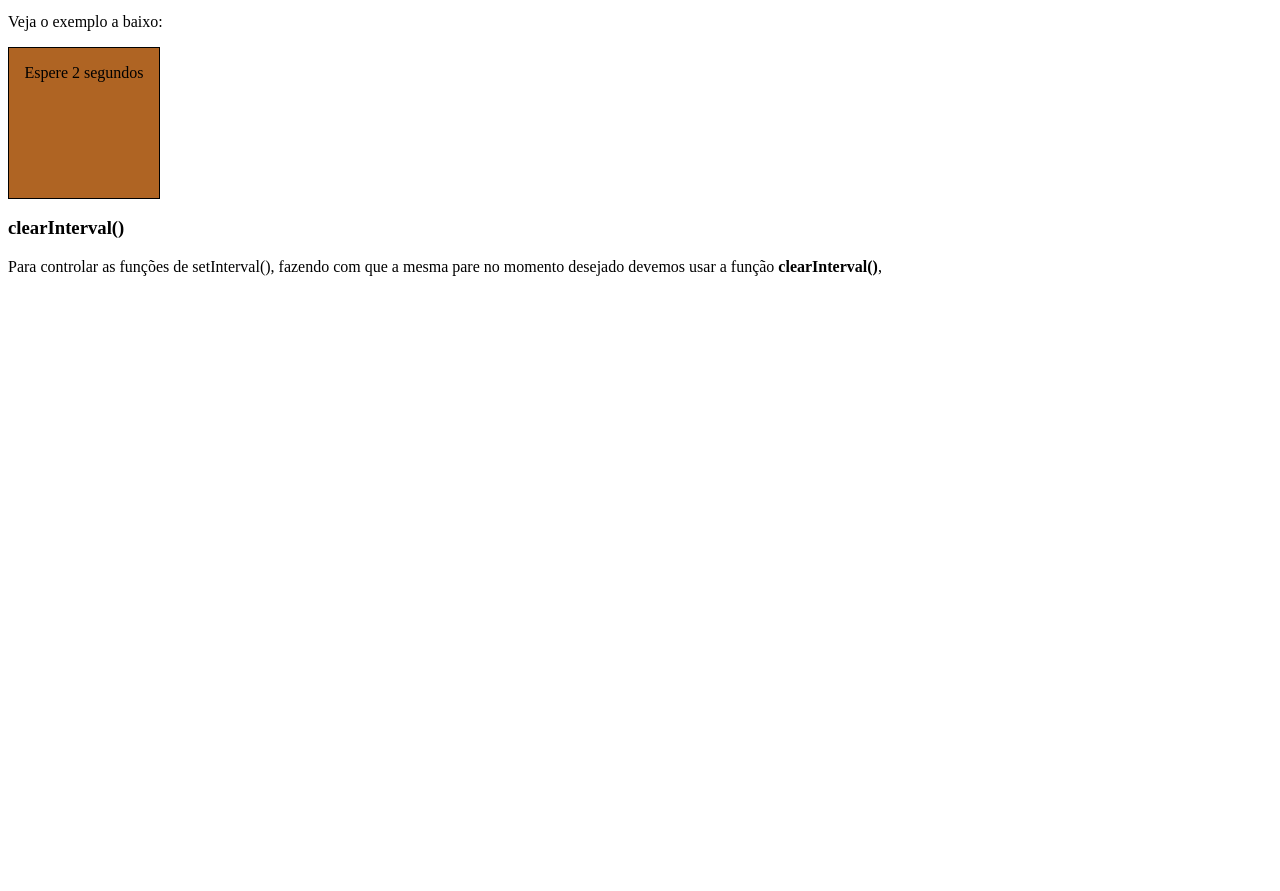
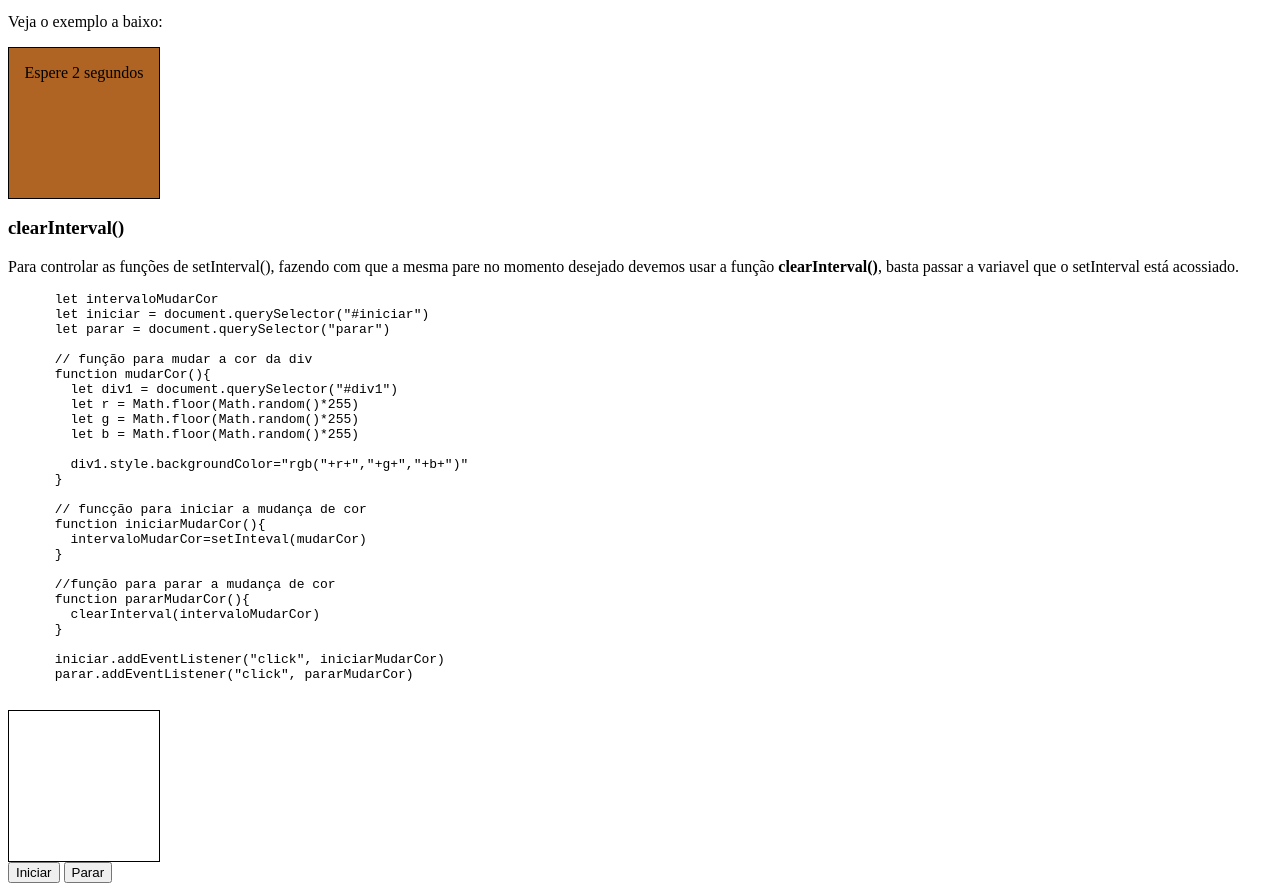
Before and after one commit to Ricardo93santos/Curso_JS, a plain HTML site: page aula13/index.html in a window 1280 px wide. Shown: the part 564-1455 px from the top of the page. Before the commit the page ends 856 px from the top, so only its background shows below. Drawn offline with Linux system fonts and the light colour scheme.

Commit message:
Estudos da aula13, conclusão do clearInterval

```diff
--- a/aula13/index.html
+++ b/aula13/index.html
@@ -6,7 +6,7 @@
   <meta name="viewport" content="width=device-width, initial-scale=1.0">
   <title>Manipulação de Tempo</title>
   <style>
-    #dv1, #dv2{
+    #dv1, #dv2, #dv3{
       width: 150px;
       height: 150px;
       border: 1px solid black;
@@ -39,7 +39,41 @@
   </div>
   <div>
     <h3>clearInterval()</h3>
-    <p>Para controlar as funções de setInterval(), fazendo com que a mesma pare no momento desejado devemos usar a função <strong>clearInterval()</strong>, </p>
+    <p>Para controlar as funções de setInterval(), fazendo com que a mesma pare no momento desejado devemos usar a função <strong>clearInterval()</strong>, basta passar a variavel que o setInterval está acossiado.</p>
+    <pre>
+      let intervaloMudarCor
+      let iniciar = document.querySelector("#iniciar")
+      let parar = document.querySelector("parar")
+
+      // função para mudar a cor da div
+      function mudarCor(){
+        let div1 = document.querySelector("#div1")
+        let r = Math.floor(Math.random()*255)
+        let g = Math.floor(Math.random()*255)
+        let b = Math.floor(Math.random()*255)
+
+        div1.style.backgroundColor="rgb("+r+","+g+","+b+")"
+      }
+
+      // funcção para iniciar a mudança de cor
+      function iniciarMudarCor(){
+        intervaloMudarCor=setInteval(mudarCor)
+      }
+
+      //função para parar a mudança de cor
+      function pararMudarCor(){
+        clearInterval(intervaloMudarCor)
+      }
+
+      iniciar.addEventListener("click", iniciarMudarCor)
+      parar.addEventListener("click", pararMudarCor)
+    </pre>
+
+    <div>
+      <div id="dv3"></div>
+      <input type="button" id="iniciar" value="Iniciar">
+      <input type="button" id="parar" value="Parar">
+    </div>
   </div>
 
   <script>
@@ -61,9 +95,33 @@
       dv2.style.backgroundColor="rgb("+r+","+g+","+b+")"
     }
 
-
     setTimeout(mudarCor1, 2000)
     setInterval(mudarCor, 2000)
+
+    // função usando clearInterval
+    let intervaloMudarCor
+    let iniciar = document.querySelector("#iniciar")
+    let parar = document.querySelector("#parar")
+
+    function mudarCor3(){
+      let dv3 = document.querySelector("#dv3")
+      let r = Math.floor(Math.random()*255)
+      let g = Math.floor(Math.random()*255)
+      let b = Math.floor(Math.random()*255)
+      dv3.style.backgroundColor="rgb("+r+","+g+","+b+")"
+    }
+
+    function iniciarMudarCor(){
+      intervaloMudarCor=setInterval(mudarCor3, 1000)
+    }
+    function pararMudarCor(){
+      clearInterval(intervaloMudarCor)
+    }
+
+    iniciar.addEventListener("click", iniciarMudarCor)
+    parar.addEventListener("click", pararMudarCor)
+
+
   </script>
 </body>
 </html>
```
